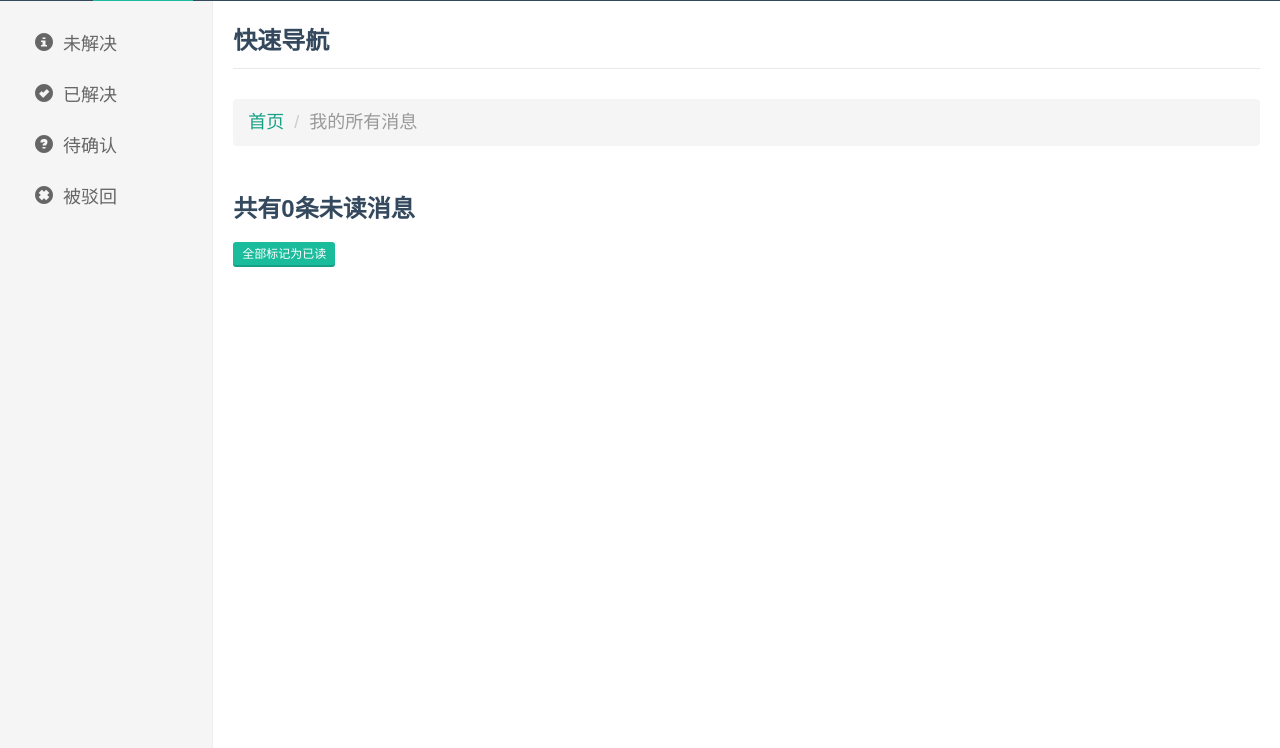
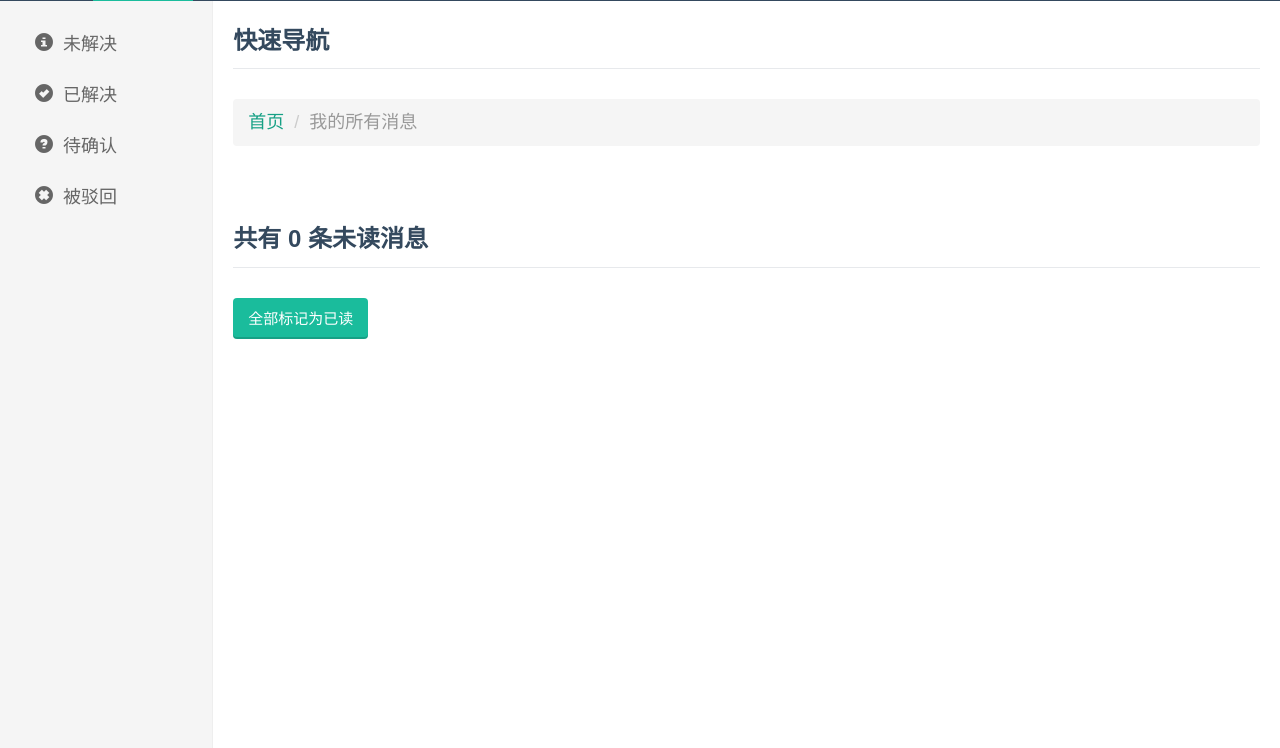
Before and after one commit to jonesgithub/CED, a Django app: page /allmyevents/ in a window 1280 px wide. Shown: the part 52-800 px from the top of the page. Run offline with Django 3.2, Linux system fonts and the light colour scheme; data that the repository does not hold is empty; some libraries are stand-ins or nearby versions.

Commit message:
调整页面局部样式
调整页面局部样式

```diff
--- a/CED_homepage/models.py
+++ b/CED_homepage/models.py
@@ -126,7 +126,7 @@ def _cedissue_event_handle(sender,instance,**kwargs):
     thisissue=instance #实例化发送者
     if thisissue.issuestatusname==u'待确认': #如果是待确认,由问题单处理人发送给subman
         thisevent=ced_events(
-            user_s=thisissue.issuereceivemans.all()[0], #只允许选择一个环境处理人
+            user_s=thisissue.issuereceivemans.all()[0], #只允许选择一个环境处理人/永远为当前那个
             event_object=thisissue,
             eventdes=(u"<a href='%s' title='查看问题单详情' target='_blank'>【%s】解决了问题单【%s】，请及时反馈！</a>" %
                   (thisissue.issuedetailurl,thisissue.issuereceivemans.all()[0],thisissue.issuetitle[:10]+u"......")
--- a/templates/homepage.html
+++ b/templates/homepage.html
@@ -109,7 +109,7 @@
         </div>
        {% endblock %}
         <div class="col-sm-9 col-sm-offset-3 col-md-10 col-md-offset-2 main">
-          <h1 class="page-header">今日数据</h1>
+          <h1 class="page-header">今日问题单统计</h1>
           <div class="row placeholders">
             <div class="col-xs-6 col-sm-3 placeholder">
                 <div class="panel panel-success">
@@ -153,7 +153,7 @@
             </div>
           </div>
 
-          <h2 class="sub-header">所有问题单列表</h2>
+          <h1 class="page-header">问题单列表</h1>
           <div class="table-responsive">
             <table class="table table-striped">
               <thead>
--- a/templates/myevents.html
+++ b/templates/myevents.html
@@ -17,12 +17,12 @@
             </ol>
           <div class="row placeholders">
           </div>
-          <h2 class="sub-header">共有{{ myeventsnum }}条未读消息</h2>
+          <h1 class="page-header">共有 {{ myeventsnum }} 条未读消息</h1>
           <div class="table-responsive">
             <table class="table table-striped">
                 <div class="list-group issuedetail">
                     <div id="markallread" style="margin-bottom: 15px;">
-                    <button class="btn btn-embossed btn-primary btn-xs">
+                    <button class="btn btn-embossed btn-primary btn-default">
                     全部标记为已读
                     </button>
                     </div>
```
Also changed, not shown: templates/cedisdetail.html (+3 -5 lines), 1 other file.
